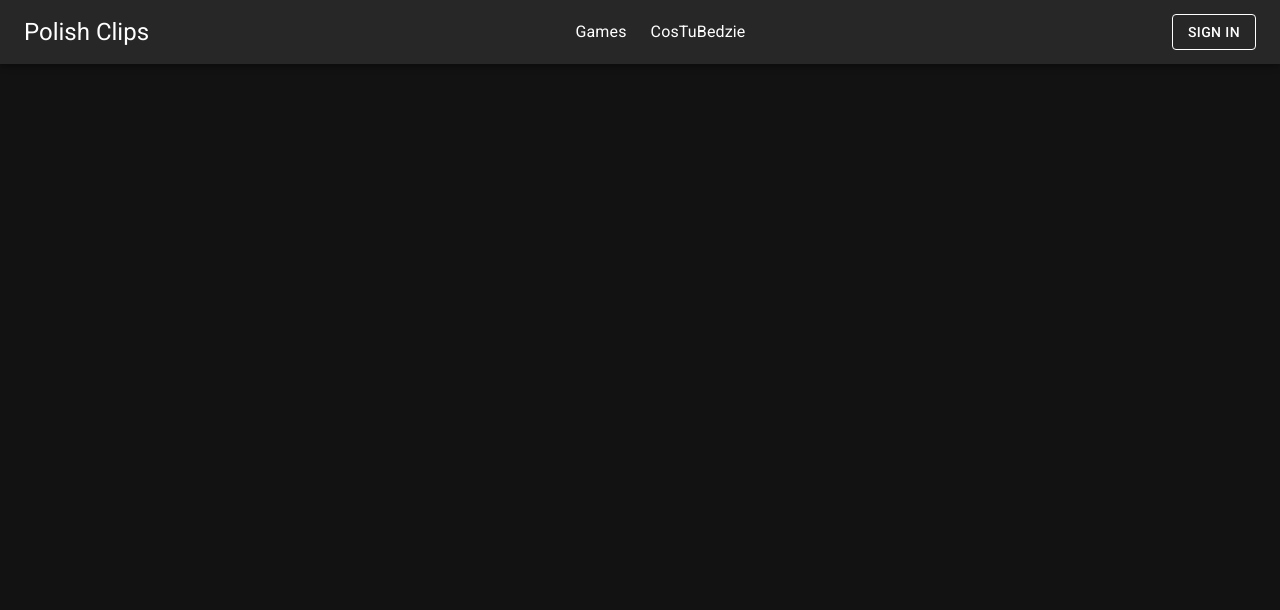
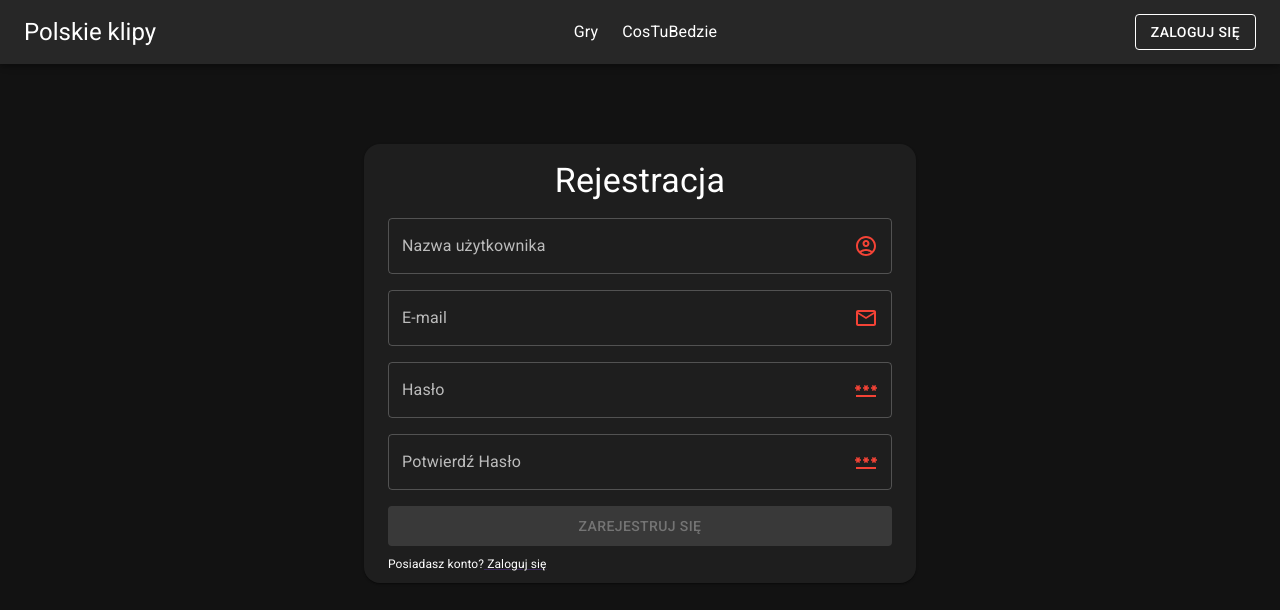
Before and after one commit to kosiu1231/Polish-Clips-App, a React (Create React App) app: page /rejestracja in a window 1280 px wide. Shown: the top 610 px of the page. Built offline with nearby package versions, Linux system fonts and the light colour scheme.

Commit message:
Translate routes to polish

```diff
--- a/src/App.js
+++ b/src/App.js
@@ -26,20 +26,17 @@ function App() {
                 >
                     <Routes>
                         <Route path="/" element={<Home />} />
-                        <Route path="/clip/:id" element={<Clip />} />
+                        <Route path="/klip/:id" element={<Clip />} />
                         <Route
-                            path="/forgotpassword"
+                            path="/przypomnijhaslo"
                             element={<ForgotPassword />}
                         />
-                        <Route path="/games" element={<Games />} />
-                        <Route path="/login" element={<Login />} />
-                        <Route path="/register" element={<Register />} />
-                        <Route path="/verifyemail" element={<VerifyEmail />} />
-                        <Route
-                            path="/resetpassword"
-                            element={<ResetPassword />}
-                        />
-                        <Route path="/create" element={<Create />} />
+                        <Route path="/gry" element={<Games />} />
+                        <Route path="/logowanie" element={<Login />} />
+                        <Route path="/rejestracja" element={<Register />} />
+                        <Route path="/weryfikacja" element={<VerifyEmail />} />
+                        <Route path="/resethasla" element={<ResetPassword />} />
+                        <Route path="/dodaj" element={<Create />} />
                     </Routes>
                 </Container>
             </div>
--- a/src/components/ClipsList.js
+++ b/src/components/ClipsList.js
@@ -30,7 +30,7 @@ function ClipsList() {
                             <Link
                                 sx={{ textDecoration: "none", color: "white" }}
                                 component={RouterLink}
-                                to={`/clip/${clip.id}`}
+                                to={`/klip/${clip.id}`}
                             >
                                 <CardMedia
                                     position="relative"
--- a/src/components/Navbar.js
+++ b/src/components/Navbar.js
@@ -21,7 +21,7 @@ function Navbar() {
                         component={RouterLink}
                         to="/"
                     >
-                        Polish Clips
+                        Polskie klipy
                     </Link>
                 </Typography>
                 <Stack
@@ -37,9 +37,9 @@ function Navbar() {
                             mr: 2,
                         }}
                         component={RouterLink}
-                        to="/games"
+                        to="/gry"
                     >
-                        Games
+                        Gry
                     </Link>
                     <Link
                         sx={{
@@ -61,9 +61,9 @@ function Navbar() {
                             mr: 2,
                         }}
                         component={RouterLink}
-                        to="/create"
+                        to="/dodaj"
                     >
-                        Add clip
+                        Dodaj klip
                     </Link>
                 ) : (
                     <Button
@@ -74,7 +74,7 @@ function Navbar() {
                         }}
                         variant="outlined"
                     >
-                        Sign in
+                        Zaloguj się
                     </Button>
                 )}
             </Toolbar>
--- a/src/pages/Register.js
+++ b/src/pages/Register.js
@@ -102,7 +102,7 @@ function Register() {
                 throw Error(data.message);
             }
 
-            navigate("/verifyemail");
+            navigate("/weryfikacja");
         } catch (err) {
             setErrMsg(err.message);
             errRef.current.focus();
@@ -305,7 +305,7 @@ function Register() {
                         <Link
                             sx={{ color: "white" }}
                             component={RouterLink}
-                            to="/login"
+                            to="/logowanie"
                         >
                             {" "}
                             Zaloguj się
--- a/src/pages/VerifyEmail.js
+++ b/src/pages/VerifyEmail.js
@@ -59,7 +59,7 @@ function VerifyEmail() {
                 throw Error(data.message);
             }
 
-            navigate("/login");
+            navigate("/logowanie");
         } catch (err) {
             setErrMsg(err.message);
             errRef.current.focus();
```
